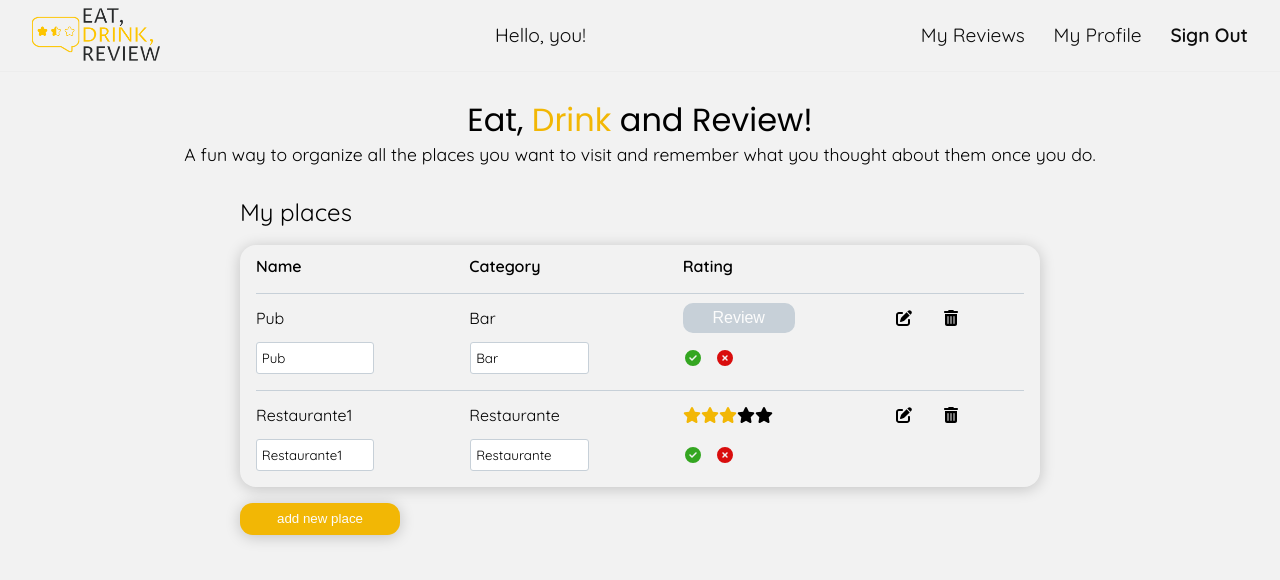
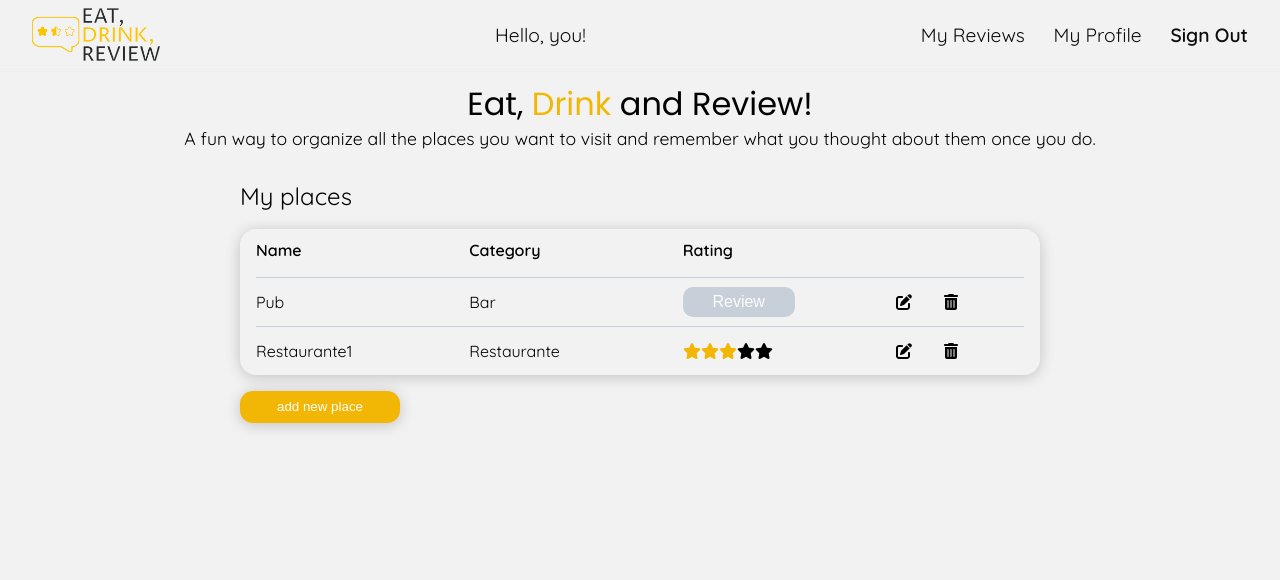
Before and after one commit to Laisses/POC-TS-food-review, a React (Create React App) app: page / in a window 1280 px wide. Shown: the top 580 px of the page. Built offline with nearby package versions, Linux system fonts and the light colour scheme.

Commit message:
src/components/Header.js: change bottom margin height

```diff
--- a/src/components/Header.js
+++ b/src/components/Header.js
@@ -33,7 +33,7 @@ const NavBar = styled.div`
     padding: 0 2rem;
     border-bottom: 1px solid #EDEDED;
     background-color: ${LIGHT_GREY};
-    margin-bottom: 2rem;
+    margin-bottom: 1rem;
 `;
 
 const Logo = styled.img`
--- a/src/components/ListPlaces.js
+++ b/src/components/ListPlaces.js
@@ -9,7 +9,7 @@ import { EditForm } from "./EditForm";
 
 export const ListOfPlaces = place => {
     const { id, name, category, rating } = place;
-    const [edit, setEdit] = useState(true);
+    const [edit, setEdit] = useState(false);
 
     const ratePlace = (rating, placeId) => {
         if (rating === undefined) {
```
